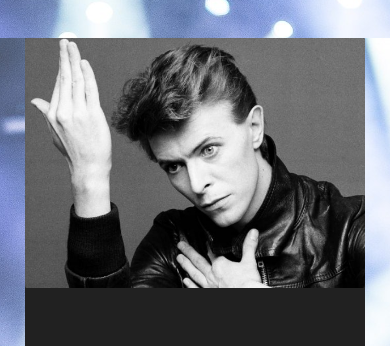
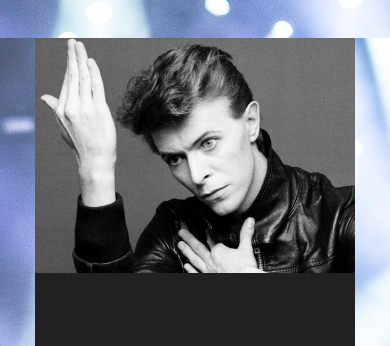
Before and after one commit to emilianommdavila/festival, a plain HTML site: page index.html in a window 390 px wide. Shown: the part 112-458 px from the top of the page. Drawn offline with Linux system fonts and the light colour scheme.

Commit message:
cambios para 320

```diff
--- a/grid.css
+++ b/grid.css
@@ -34,7 +34,7 @@
 
 @media (max-width: 1400px) and (min-width: 720px) {
     .grilla {
-        grid-template-columns: 6fr;
+        grid-template-columns: 6fr 6fr;
         grid-template-rows: 520px;
         grid-gap: 20px;
     }
--- a/index.css
+++ b/index.css
@@ -76,7 +76,7 @@ se utiliza el archivo grid.css */
 
 .grilla {
     width: 100%;
-    min-width: 350px;
+    min-width: 320px;
     max-width: 2000px;
     margin: auto;
     text-align: center;
@@ -246,13 +246,18 @@ se utiliza el archivo grid.css */
         height: 100px;
         min-width: 0px;
         width: 100%;
-        min-width: 320px;
     }
     .grilla {
         margin: 0px;
     }
     .artista {
         margin-top: 0px;
+        width: 320px;
+    }
+    .fotoArt {
+        height: 235px;
+        width: 320px;
+        border-radius: 2px;
     }
     .menu ul li {
         height: 20px;
```
